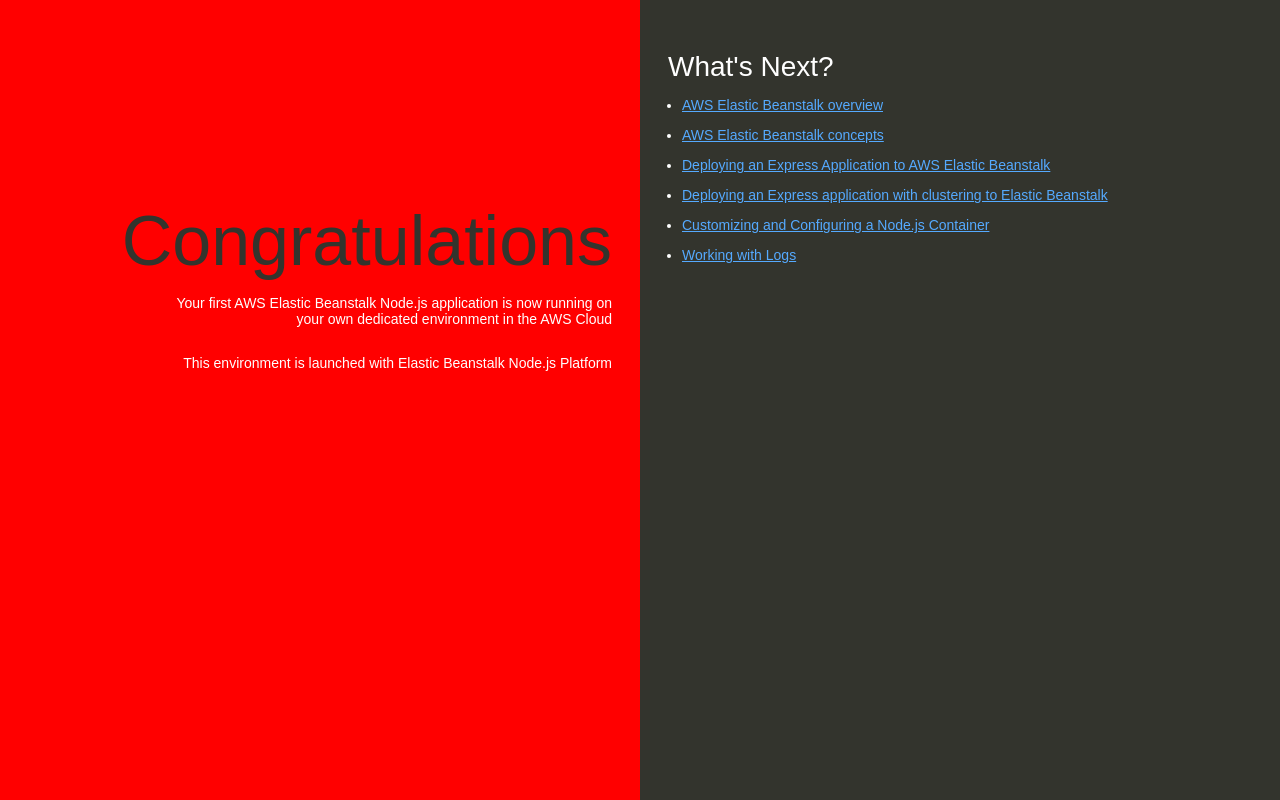
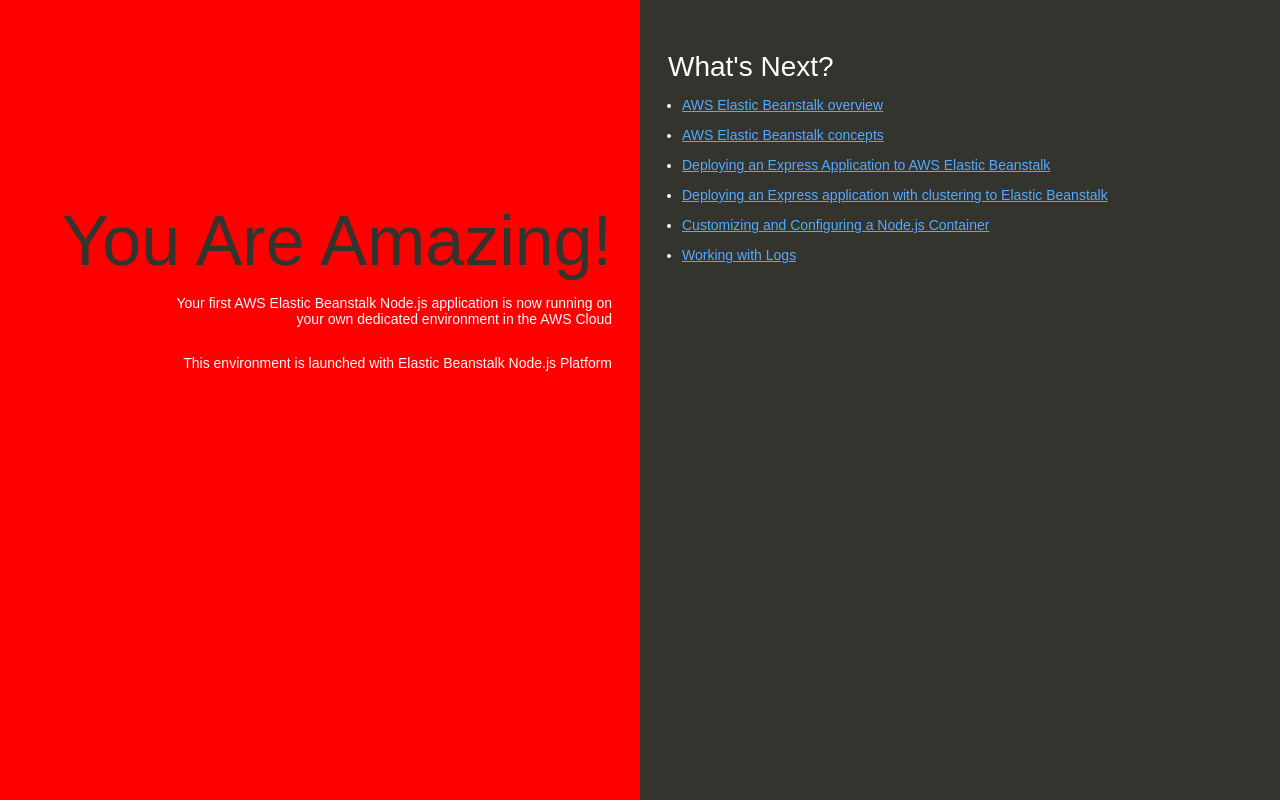
Before and after one commit to Srikar1067/git-demo, a website: page index.html in a window 1280 px wide. Drawn offline with Linux system fonts and the light colour scheme.

Commit message:
Update index.html
changed message

```diff
--- a/index.html
+++ b/index.html
@@ -74,7 +74,7 @@
   </head>
   <body>
     <div class="textColumn">
-      <h1>Congratulations</h1>
+      <h1>You Are Amazing!</h1>
       <p>Your first AWS Elastic Beanstalk Node.js application is now running on your own dedicated environment in the AWS Cloud</p>
       <p>This environment is launched with Elastic Beanstalk Node.js Platform</p>
     </div>
```
